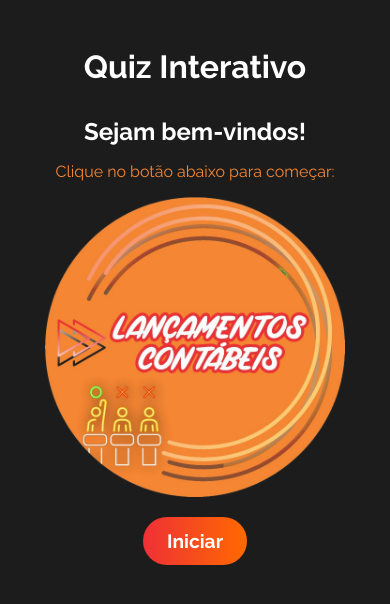
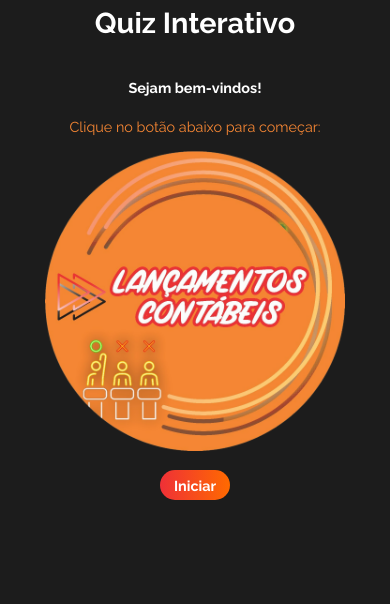
Before and after one commit to UarliBS/quiz_adm, a React (Vite) app: page / in a window 390 px wide. Shown: the top 604 px of the page. Built offline with nearby package versions, Linux system fonts and the light colour scheme.

Commit message:
Ajustando a responsividade

```diff
--- a/src/index.css
+++ b/src/index.css
@@ -37,3 +37,69 @@ button:hover {
     rgba(239, 48, 55, 1) 100%
   );
 }
+
+/* Estilos para telas menores, como tablets */
+@media (max-width: 768px) {
+  .App {
+    font-size: 1rem;
+    padding: 0.6rem 1.2rem;
+  }
+}
+
+/* Estilos para telas ainda menores, como smartphones */
+@media (max-width: 480px) {
+  .App {
+    font-size: 0.9rem;
+    padding: 0.4rem 0.9rem;
+  }
+}
+
+/* Estilos para telas menores, como tablets */
+@media (max-width: 768px) {
+  h2 {
+    font-size: 0.9rem;
+    padding: 0.4rem 0.9rem;
+  }
+}
+
+/* Estilos para telas ainda menores, como smartphones */
+@media (max-width: 480px) {
+  h2 {
+    font-size: 0.9rem;
+    padding: 0.4rem 0.9rem;
+  }
+}
+
+/* Estilos para telas menores, como tablets */
+@media (max-width: 768px) {
+  #question {
+    font-size: 1rem;
+    padding: 0.6rem 1.2rem;
+    width: 275px;
+  }
+}
+
+/* Estilos para telas ainda menores, como smartphones */
+@media (max-width: 480px) {
+  #question {
+    font-size: 0.9rem;
+    padding: 0.4rem 0.9rem;
+    width: 275px;
+  }
+}
+
+/* Estilos para telas menores, como tablets */
+@media (max-width: 768px) {
+  button {
+    font-size: 1rem;
+    padding: 0.6rem 1.2rem;
+  }
+}
+
+/* Estilos para telas ainda menores, como smartphones */
+@media (max-width: 480px) {
+  button {
+    font-size: 0.9rem;
+    padding: 0.4rem 0.9rem;
+  }
+}
```
Also changed, not shown: src/App.css (line endings or trailing spaces), src/components/Question.css (line endings or trailing spaces).
